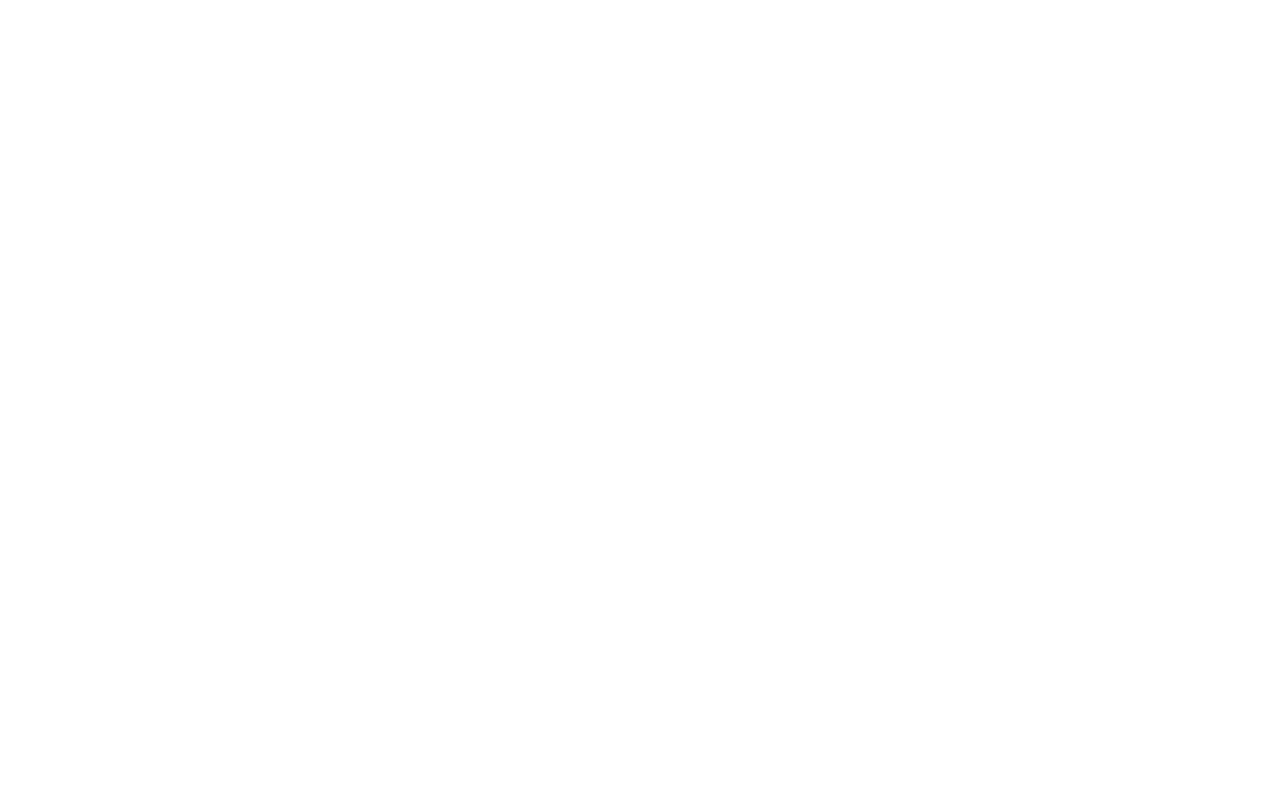
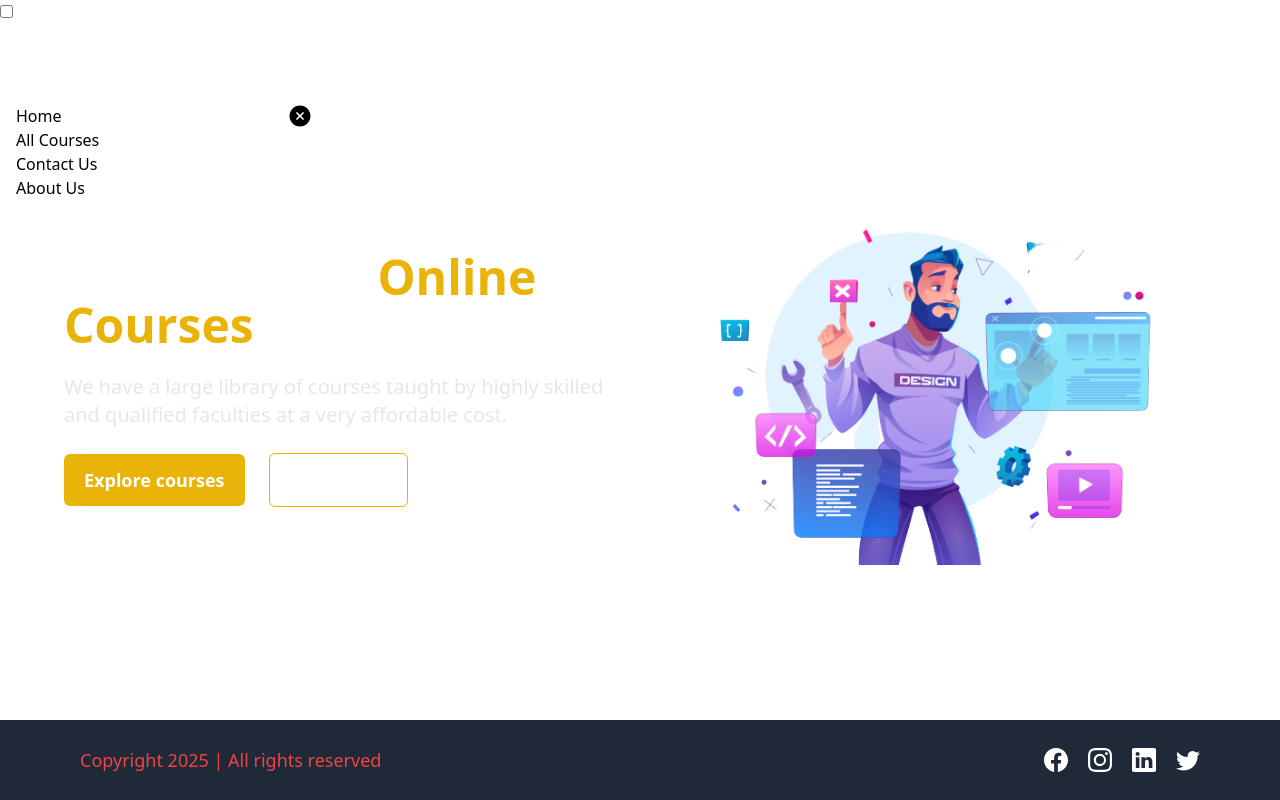
Before and after one commit to Shubham68201/lms-frontend, a React (Vite) app: page / in a window 1280 px wide. Built offline with nearby package versions, Linux system fonts and the light colour scheme.

Commit message:
Added basic layout and integrated to homepage

```diff
--- a/src/App.jsx
+++ b/src/App.jsx
@@ -1,18 +1,17 @@
 import './App.css';
 
-import Footer from './Components/Footer.jsx';
-// import { Route, Routes } from 'react-router-dom';
+import { Route, Routes } from 'react-router-dom';
 
-
-
+import HomePage from './Pages/HomePage';
 
 function App() {
 
   return (
     <>
-      {/* <Routes> */}
-        {/* <Route path="/" element{<Home />} ></Route> */}
-      {/* </Routes> */}
+      <Routes>
+        <Route path="/" element={<HomePage />} ></Route>
+
+      </Routes>
     </>
   )
 }
--- /dev/null
+++ b/src/Layouts/HomeLayout.jsx
@@ -0,0 +1,69 @@
+import {AiFillCloseCircle} from 'react-icons/ai';
+import {FiMenu} from 'react-icons/fi';
+import { Link } from 'react-router-dom';
+
+import Footer from '../Components/Footer';
+function HomeLayout({ children }) {
+
+    function changeWidth() {
+        const drawerSide = document.getElementsByClassName("drawer-side");
+        drawerSide[0].style.width = 'auto';
+    }
+
+    function hideDrawer() {
+        const element = document.getElementsByClassName("drawer-toggle");
+        element[0].checked = false;
+
+        const drawerSide = document.getElementsByClassName("drawer-side");
+        drawerSide[0].style.width = '0';
+    }
+
+    return (
+        <div className="min-h-[90vh]">
+            <div className="drawer absolute left-0 z-50 w-fit">
+                <input className="drawer-toggle" id="my-drawer" type="checkbox" />
+                <div className="drawer-content">
+                    <label htmlFor="my-drawer" className="cursor-pointer relative">
+                        <FiMenu
+                            onClick={changeWidth}
+                            size={"32px"}
+                            className="font-bold text-white m-4"
+                        />
+                    </label>
+                </div>
+                <div className="drawer-side w-0">
+                    <label htmlFor="my-drawer" className="drawer-overlay">
+                    </label>
+                    <ul className="menu p-4 w-48 sm:w-80 bg-base-200 text-base-content relative">
+                        <li className="w-fit absolute right-2 z-50">
+                            <button onClick={hideDrawer}>
+                                <AiFillCloseCircle size={24} />
+                            </button>
+                        </li>
+                        <li>
+                            <Link to="/">Home</Link>
+                        </li>
+
+                        <li>
+                            <Link to="/courses">All Courses</Link>
+                        </li>
+
+                        <li>
+                            <Link to="/contact">Contact Us</Link>
+                        </li>
+
+                        <li>
+                            <Link to="/about">About Us</Link>
+                        </li>
+                    </ul>
+                </div>
+            </div>
+
+            { children }
+
+            <Footer />
+        </div>
+    );
+}
+
+export default HomeLayout;
--- /dev/null
+++ b/src/Pages/HomePage.jsx
@@ -0,0 +1,45 @@
+import { Link } from "react-router-dom";
+
+import HomePageImage from "../Assets/Images/homePageMainImage.png";
+import HomeLayout from "../Layouts/HomeLayout";
+
+function HomePage() {
+    return (
+        <HomeLayout>
+            <div className="pt-10 text-white flex items-center justify-center gap-10 mx-16 h-[90vh]">
+                <div className="w-1/2 space-y-6">
+                    <h1 className="text-5xl font-semibold">
+                        Find out best
+                        <span className="text-yellow-500 font-bold">
+                            Online Courses
+                        </span>
+                    </h1>
+                    <p className="text-xl text-gray-200">
+                        We have a large library of courses taught by highly skilled and qualified faculties at a very affordable cost.
+                    </p>
+
+                    <div className="space-x-6">
+                        <Link to="/courses">
+                            <button className="bg-yellow-500 px-5 py-3 rounded-md font-semibold text-lg cursor-pointer hover:bg-yellow-600 transition-all ease-in-out duration-300">
+                                Explore courses
+                            </button>
+                        </Link>
+
+                        <Link to="/contact">
+                            <button className="border border-yellow-500 px-5 py-3 rounded-md font-semibold text-lg cursor-pointer hover:bg-yellow-600 transition-all ease-in-out duration-300">
+                                Contact Us
+                            </button>
+                        </Link>
+                    </div>
+                </div>
+
+                <div className="w-1/2 flex items-center justify-center">
+                    <img alt="homepage image" src={HomePageImage} />
+                </div>
+
+            </div>
+        </HomeLayout>
+    );
+}
+
+export default HomePage;
```
Also changed, not shown: src/Assets/Images/aboutMainImage.png (added), src/Assets/Images/homePageMainImage.png (added).
